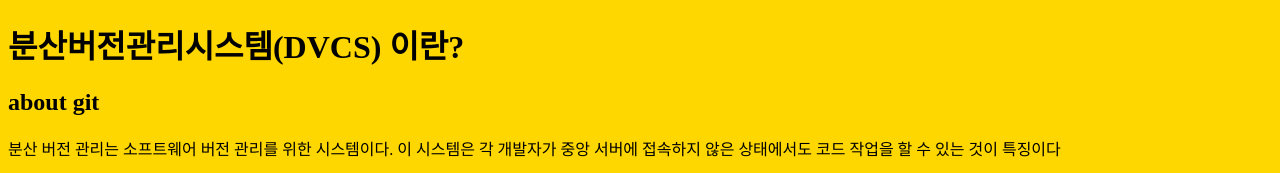
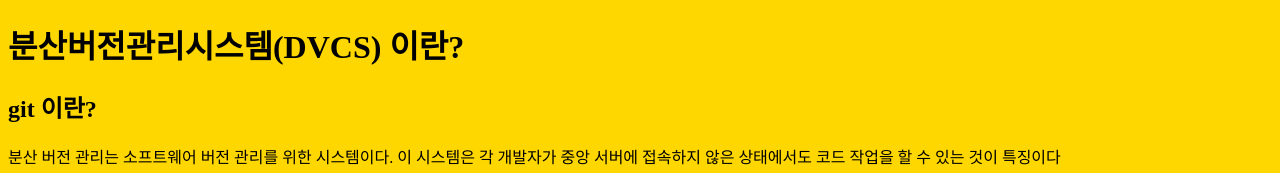
Before and after one commit to yuhanbyul/day5-app, a plain HTML site: page index.html in a window 1280 px wide. Shown: the top 173 px of the page. Drawn offline with Linux system fonts and the light colour scheme.

```diff
--- a/index.html
+++ b/index.html
@@ -8,7 +8,7 @@
 </head>
 <body>
     <h1>분산버전관리시스템(DVCS) 이란?</h1>
-    <h2>about git</h2>
+    <h2>git 이란?</h2>
     <p>분산 버전 관리는 소프트웨어 버전 관리를 위한 시스템이다. 이 시스템은 각 개발자가 중앙 서버에 접속하지 않은 상태에서도 코드 작업을 할 수 있는 것이 특징이다</p>
     <img src="https://www.google.com/url?sa=i&url=http%3A%2F%2Fwiki.hash.kr%2Findex.php%2F%25EB%25B6%2584%25EC%2582%25B0%25EB%25B2%2584%25EC%25A0%2584%25EA%25B4%2580%25EB%25A6%25AC&psig=AOvVaw1qiFJSVIn-2k7ngqG0vPz0&ust=1742888517937000&source=images&cd=vfe&opi=89978449&ved=0CBAQjRxqFwoTCMDzloKcoowDFQAAAAAdAAAAABAE" alt="분산관리버전시스템 설명">
     <h2>git @amp; github 영상</h2>
```
